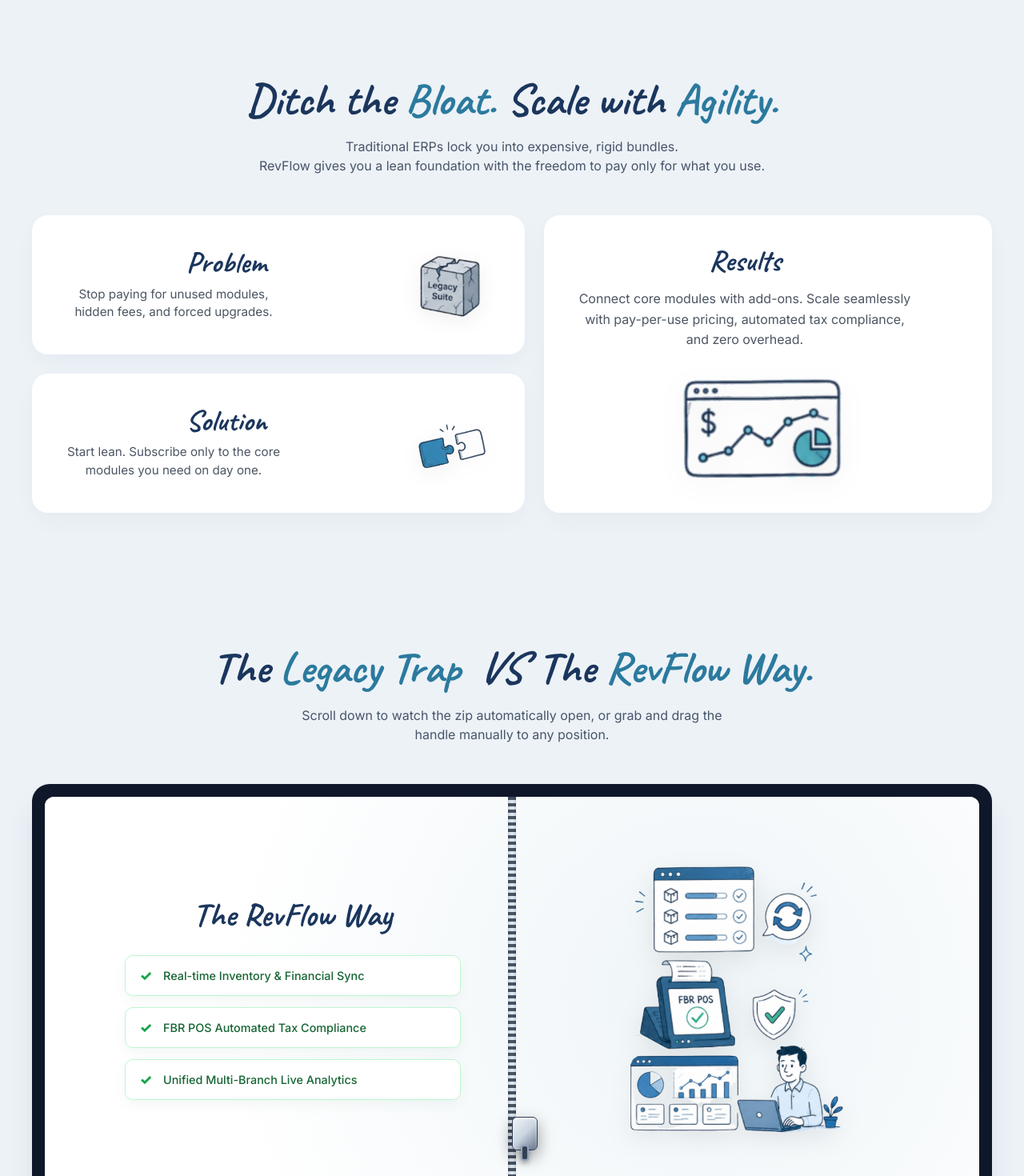
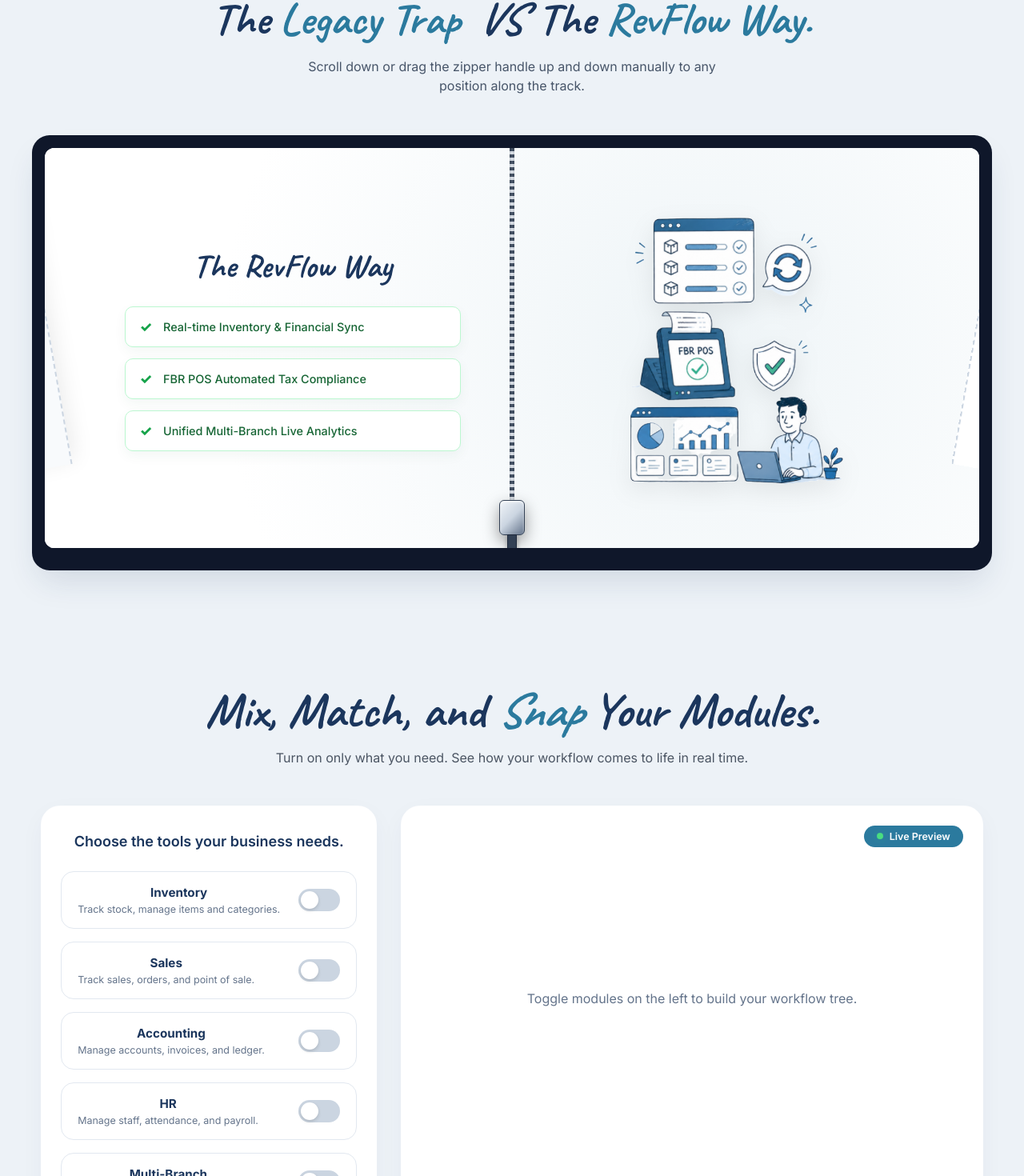
Before and after one commit to areeshasoomro/Revflow, a React (Vite) app: page / in a window 1280 px wide. Shown: the part 1329-2799 px from the top of the page at 80% size. Built offline with nearby package versions, Linux system fonts and the light colour scheme.

Commit message:
Fix project folder structure

```diff
--- a/src/App.tsx
+++ b/src/App.tsx
@@ -32,13 +32,15 @@
   return (
     <div>
       <RevFlowHero />
+      <AgilityTransformation />
+       <ZipTransformation />
       <RevFlowBuilder />
-      <AgilityTransformation />
-      <ZipTransformation />
-      <RevFlowSimulator />
+
+
       <SelfServeSteps />
+       <TrustedBySection />
       <FaqSection />
-      <TrustedBySection />
+
       <Footer />
     </div>
   );
--- a/src/ZipTransformation.module.css
+++ b/src/ZipTransformation.module.css
@@ -56,15 +56,7 @@
   box-shadow: 0 20px 40px -10px rgba(27, 54, 93, 0.15);
 }
 
-.screenContent {
-  position: relative;
-  width: 100%;
-  height: 500px;
-  background: #ffffff;
-  border-radius: 12px;
-  overflow: hidden;
-  box-shadow: inset 0 0 10px rgba(0,0,0,0.05);
-}
+
 
 /* Background Layer: The New Way (RevFlow Way) */
 .revFlowLayer {
@@ -109,26 +101,26 @@
   filter: drop-shadow(0 10px 15px rgba(0,0,0,0.08));
 }
 
-/* Foreground Layer Halves */
-.oldWayHalf {
+/* Jacket Flaps / Curtain Panels */
+.jacketFlap {
   position: absolute;
   top: 0;
-  bottom: 0;
   width: 50%;
+  height: 100%;
   background: #ffffff;
   display: flex;
   z-index: 2;
   overflow: hidden;
+  box-sizing: border-box;
+  will-change: transform;
 }
 
-.leftHalf {
-  left: 0;
-  padding: 15px 15px 15px 30px;
-  border-right: 1px solid rgba(0,0,0,0.04);
-}
 
-.rightHalf {
+.rightFlap {
   right: 0;
+  transform-origin: right center;
+  transform: translateX(calc(var(--progress) * 100%)) rotate(calc(var(--progress) * 10deg));
+  border-left: 2px dashed #cbd5e1;
   padding: 20px;
   justify-content: center;
   align-items: center;
@@ -145,7 +137,6 @@
   width: 100%;
 }
 
-/* Centered Content Cards & Lists */
 .doodleContainer {
   display: flex;
   flex-direction: column;
@@ -208,7 +199,7 @@
   left: 50%;
   top: 0;
   bottom: 0;
-  width: 10px;
+  width: 6px;
   transform: translateX(-50%);
   background: repeating-linear-gradient(
     0deg,
@@ -222,37 +213,60 @@
   pointer-events: none;
 }
 
-/* Draggable & Clickable Metallic Zipper Slider Handle */
-.zipperSliderHandle {
+/* Draggable Zipper Pull Head */
+.zipperPull {
   position: absolute;
   left: 50%;
-  top: 0;
+  top: calc(var(--progress) * 88%);
+  transform: translateX(-50%);
   width: 32px;
-  height: 42px;
-  transform: translateX(-50%);
+  height: 44px;
   background: linear-gradient(135deg, #f1f5f9 0%, #cbd5e1 50%, #64748b 100%);
   border-radius: 6px;
-  display: flex;
-  align-items: center;
-  justify-content: center;
+  cursor: grab;
+  z-index: 20;
   box-shadow: 0 8px 20px rgba(0, 0, 0, 0.4), inset 0 2px 3px rgba(255, 255, 255, 0.7);
   border: 1px solid #334155;
-  z-index: 20;
-  cursor: pointer;
   touch-action: none;
 }
 
-.zipperSliderHandle:hover {
-  transform: translateX(-50%) scale(1.05);
+.zipperPull:active {
+  cursor: grabbing;
 }
 
-.zipperPullTab {
-  width: 10px;
-  height: 20px;
-  border: 2px solid #94a3b8;
-  border-radius: 4px;
+.pullTabHandle {
+  content: '';
+  position: absolute;
+  top: 100%;
+  left: 50%;
+  transform: translateX(-50%);
+  width: 12px;
+  height: 24px;
   background: #334155;
-  position: absolute;
-  bottom: -14px;
+  border-radius: 0 0 6px 6px;
   box-shadow: 0 3px 6px rgba(0,0,0,0.3);
+  border: 1px solid #1e293b;
 }
+
+
+.screenContent {
+  position: relative;
+  width: 100%;
+  height: 500px;
+  background: #f1f5f9; /* Slightly darker background contrast for the revealed area */
+  border-radius: 12px;
+  overflow: hidden;
+  box-shadow: inset 0 0 10px rgba(0,0,0,0.05);
+  --progress: 0;
+}
+
+/* Give the left flap a distinct off-white tone so its shape and edge are clearly visible */
+.leftFlap {
+  left: 0;
+  transform-origin: left center;
+  transform: translateX(calc(var(--progress) * -100%)) rotate(calc(var(--progress) * -10deg));
+  background: #f8fafc; /* Subtle off-white tint to separate flap from white cards */
+  border-right: 2px dashed #cbd5e1;
+  box-shadow: 10px 0 25px -5px rgba(0, 0, 0, 0.08); /* Casts a nice depth shadow over the background */
+  padding: 15px 15px 15px 30px;
+}
--- a/src/ZipTransformation.tsx
+++ b/src/ZipTransformation.tsx
@@ -1,23 +1,33 @@
-import { useRef } from 'react';
-import { motion, useTransform, useScroll } from 'framer-motion';
+import { useRef, useEffect } from 'react';
+import { motion, useScroll, useTransform, useMotionValue } from 'framer-motion';
 import styles from './ZipTransformation.module.css';
 
 export default function ZipTransformation() {
+  const sectionRef = useRef<HTMLElement>(null);
   const containerRef = useRef<HTMLDivElement>(null);
-  const sectionRef = useRef<HTMLElement>(null);
 
-  // Track vertical movement linked to scroll progress of this specific section
+  // Track section scroll progress
   const { scrollYProgress } = useScroll({
     target: sectionRef,
     offset: ["start end", "end start"]
   });
 
-  // Map scroll progress so the zip opens automatically as user scrolls into the section, and pauses/stops wherever scroll stops
-  const scrollY = useTransform(scrollYProgress, [0.15, 0.55], [0, 400]);
+  // Motion value representing normalized progress from 0 to 1
+  const progressValue = useMotionValue(0);
 
-  // Link left/right panel separation to the scroll/drag motion values
-  const leftX = useTransform(scrollY, [0, 400], ['0%', '-100%']);
-  const rightX = useTransform(scrollY, [0, 400], ['0%', '100%']);
+  // Map scroll progress to normalized 0 -> 1 value
+  const scrollMappedProgress = useTransform(scrollYProgress, [0.2, 0.6], [0, 1]);
+
+  // Keep scroll sync active when not dragging
+  const isDraggingRef = useRef(false);
+
+  useEffect(() => {
+    return scrollMappedProgress.onChange((latest) => {
+      if (!isDraggingRef.current) {
+        progressValue.set(latest);
+      }
+    });
+  }, [scrollMappedProgress, progressValue]);
 
   return (
     <section className={styles.transformationSection} ref={sectionRef}>
@@ -31,13 +41,17 @@
           <span className={styles.accentText}>RevFlow Way.</span>
         </h2>
         <p className={styles.subtext}>
-          Scroll down to watch the zip automatically open, or grab and drag the handle manually to any position.
+          Scroll down or drag the zipper handle up and down manually to any position along the track.
         </p>
       </div>
 
       {/* Laptop Container */}
       <div className={styles.laptopFrame}>
-        <div className={styles.screenContent} ref={containerRef}>
+        <motion.div
+          className={styles.screenContent}
+          ref={containerRef}
+          style={{ '--progress': progressValue } as any}
+        >
 
           {/* BACKGROUND LAYER: The New Way (RevFlow Way) */}
           <div className={styles.revFlowLayer}>
@@ -63,11 +77,8 @@
             </div>
           </div>
 
-          {/* FOREGROUND LEFT HALF: Old Way Text Content */}
-          <motion.div
-            className={`${styles.oldWayHalf} ${styles.leftHalf}`}
-            style={{ x: leftX }}
-          >
+          {/* LEFT CURTAIN FLAP */}
+          <div className={`${styles.jacketFlap} ${styles.leftFlap}`}>
             <div className={styles.contentColumn}>
               <h3 className={styles.panelTitle}>The Old Way</h3>
               <div className={styles.doodleContainer}>
@@ -85,33 +96,43 @@
                 </div>
               </div>
             </div>
-          </motion.div>
+          </div>
 
-          {/* FOREGROUND RIGHT HALF: Old Way Doodle Image */}
-          <motion.div
-            className={`${styles.oldWayHalf} ${styles.rightHalf}`}
-            style={{ x: rightX }}
-          >
+          {/* RIGHT CURTAIN FLAP */}
+          <div className={`${styles.jacketFlap} ${styles.rightFlap}`}>
             <div className={styles.doodleColumn}>
               <img src="/old-way-doo.png" alt="Old Way Illustration" className={styles.doodleImage} />
             </div>
-          </motion.div>
+          </div>
 
           {/* CENTER METAL ZIPPER TRACK */}
           <div className={styles.centerZipTrack} />
 
-          {/* INTERACTIVE ZIPPER SLIDER HANDLE (Moves via scroll or manual drag) */}
+          {/* INTERACTIVE ZIPPER PULL HANDLE (Bidirectional up/down drag, stoppable anywhere) */}
           <motion.div
-            className={styles.zipperSliderHandle}
+            className={styles.zipperPull}
             drag="y"
             dragConstraints={{ top: 0, bottom: 400 }}
-            dragElastic={0.02}
-            style={{ y: scrollY }}
+            dragElastic={0}
+            onDragStart={() => {
+              isDraggingRef.current = true;
+            }}
+            onDrag={(_, info) => {
+              // Use delta movement so it reacts smoothly when dragged both upwards and downwards
+              const currentVal = progressValue.get();
+              // 400px is the track height range; delta.y shifts progress incrementally
+              const deltaProgress = info.delta.y / 400;
+              const nextVal = Math.max(0, Math.min(1, currentVal + deltaProgress));
+              progressValue.set(nextVal);
+            }}
+            onDragEnd={() => {
+              isDraggingRef.current = false;
+            }}
           >
-            <div className={styles.zipperPullTab} />
+            <span className={styles.pullTabHandle} />
           </motion.div>
 
-        </div>
+        </motion.div>
       </div>
     </section>
   );
```
